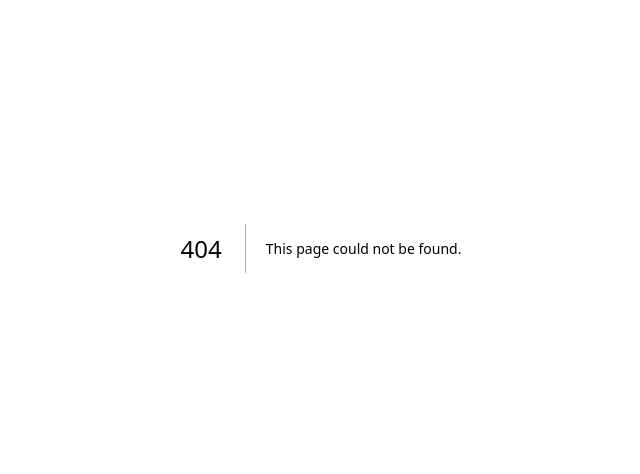
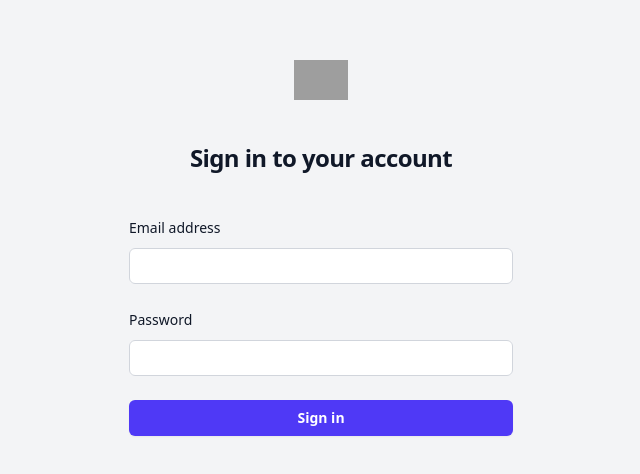
Before and after one commit to mkpanq/cama, a Next.js app: page /login in a window 1280 px wide. Before the commit this address had no page. Shown: the part 152-626 px from the top of the page, without its empty margins (319-959 px from the left). Built offline with nearby package versions, Linux system fonts and the light colour scheme; grey boxes are pictures that could not be loaded.

Commit message:
Basic login page

```diff
--- /dev/null
+++ b/src/app/login/page.tsx
@@ -0,0 +1,67 @@
+export default function LoginPage() {
+  return (
+    <div className="flex min-h-full flex-col justify-center px-6 py-12 lg:px-8">
+      <div className="sm:mx-auto sm:w-full sm:max-w-sm">
+        <img
+          alt="Your Company"
+          src="https://tailwindcss.com/plus-assets/img/logos/mark.svg?color=indigo&shade=600"
+          className="mx-auto h-10 w-auto"
+        />
+        <h2 className="mt-10 text-center text-2xl/9 font-bold tracking-tight text-gray-900">
+          Sign in to your account
+        </h2>
+      </div>
+
+      <div className="mt-10 sm:mx-auto sm:w-full sm:max-w-sm">
+        <form action="#" method="POST" className="space-y-6">
+          <div>
+            <label
+              htmlFor="email"
+              className="block text-sm/6 font-medium text-gray-900"
+            >
+              Email address
+            </label>
+            <div className="mt-2">
+              <input
+                id="email"
+                name="email"
+                type="email"
+                required
+                autoComplete="email"
+                className="block w-full rounded-md bg-white px-3 py-1.5 text-base text-gray-900 outline-1 -outline-offset-1 outline-gray-300 placeholder:text-gray-400 focus:outline-2 focus:-outline-offset-2 focus:outline-indigo-600 sm:text-sm/6"
+              />
+            </div>
+          </div>
+
+          <div>
+            <label
+              htmlFor="password"
+              className="block text-sm/6 font-medium text-gray-900"
+            >
+              Password
+            </label>
+            <div className="mt-2">
+              <input
+                id="password"
+                name="password"
+                type="password"
+                required
+                autoComplete="current-password"
+                className="block w-full rounded-md bg-white px-3 py-1.5 text-base text-gray-900 outline-1 -outline-offset-1 outline-gray-300 placeholder:text-gray-400 focus:outline-2 focus:-outline-offset-2 focus:outline-indigo-600 sm:text-sm/6"
+              />
+            </div>
+          </div>
+
+          <div>
+            <button
+              type="submit"
+              className="flex w-full justify-center rounded-md bg-indigo-600 px-3 py-1.5 text-sm/6 font-semibold text-white shadow-xs hover:bg-indigo-500 focus-visible:outline-2 focus-visible:outline-offset-2 focus-visible:outline-indigo-600"
+            >
+              Sign in
+            </button>
+          </div>
+        </form>
+      </div>
+    </div>
+  );
+}
```
